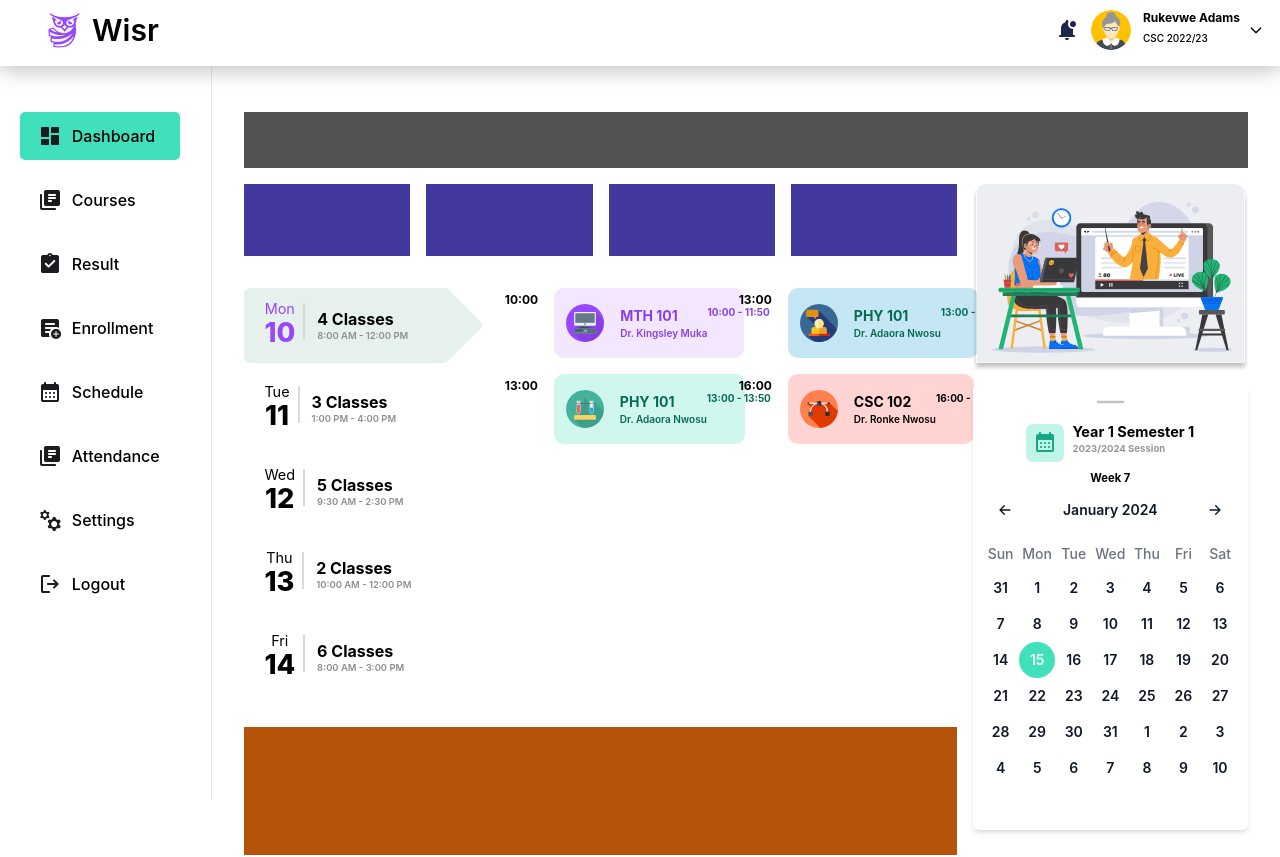
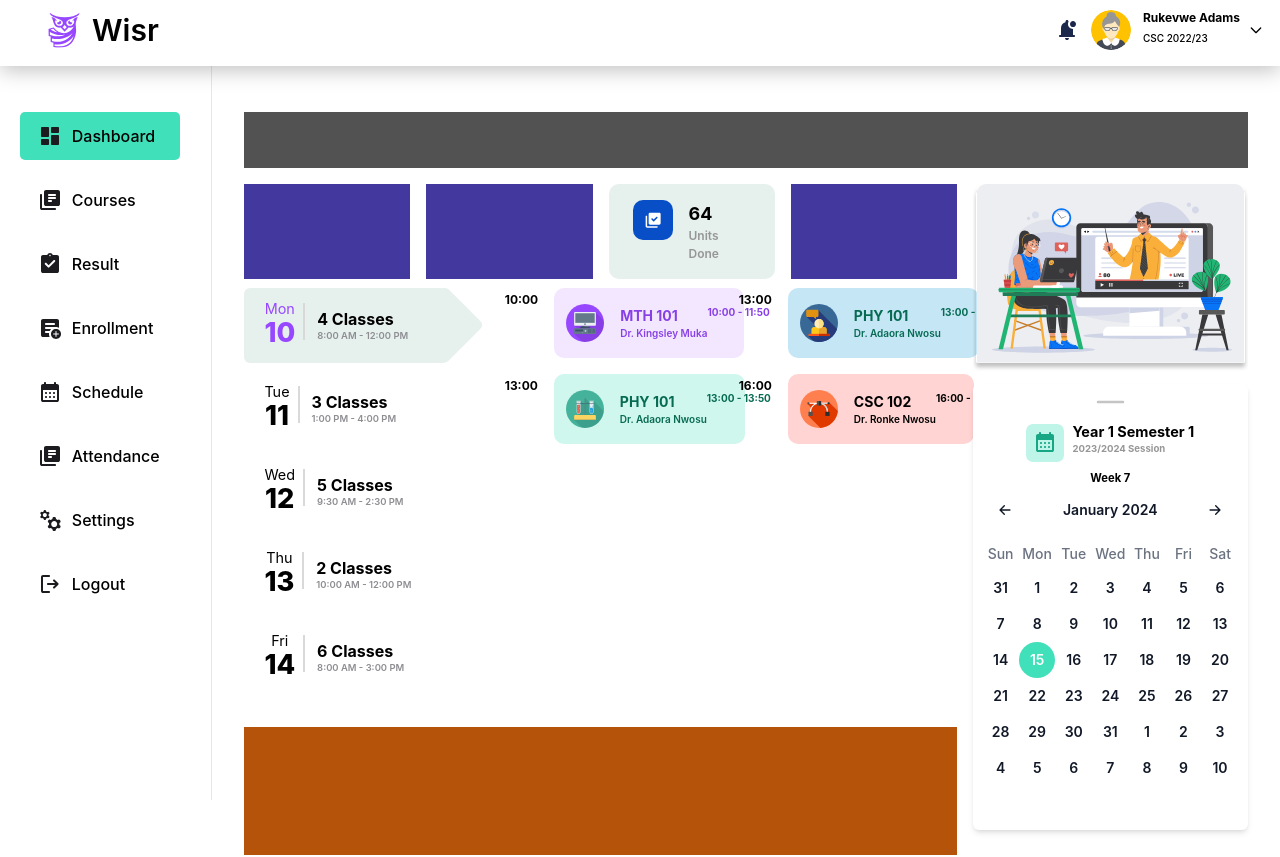
Before and after one commit to SILMS-Project/silms-nest-react, a React (Vite) app in the folder apps/silms-frontend/: page /student-dashboard in a window 1280 px wide. Shown: the top 857 px of the page. Built offline with nearby package versions, Linux system fonts and the light colour scheme.

Commit message:
Implemented student dashboard units done display designs

```diff
--- a/apps/silms-frontend/src/pages/Users/Student/StudentDashboard.tsx
+++ b/apps/silms-frontend/src/pages/Users/Student/StudentDashboard.tsx
@@ -69,8 +69,12 @@ const StudentDashboard = () => {
                 <div className="bg-indigo-800">
                   {/* //TODO: Implement student dashboard enrolled courses display designs*/}
                 </div>
-                <div className="bg-indigo-800">
-                  {/* //TODO: Implement student dashboard units done display designs*/}
+                <div className="flex gap-4 rounded-[0.625rem] px-6 py-4 bg-[#E6F0ED]">
+                  <img className="w-[2.5rem] h-[2.5rem]" src="/assets/icons/units-done-icon.svg"/>
+                  <div className="flex flex-col">
+                    <p className="text-[#000000] text-[1.125rem] font-bold leading-normal">64</p>
+                    <p className="text-[#969696] text-[0.75rem] font-semibold leading-normal">Units Done</p>
+                  </div>
                 </div>
                 <div className="bg-indigo-800">
                   {/* //TODO: Implement student dashboard outstanding fees display designs*/}
```
